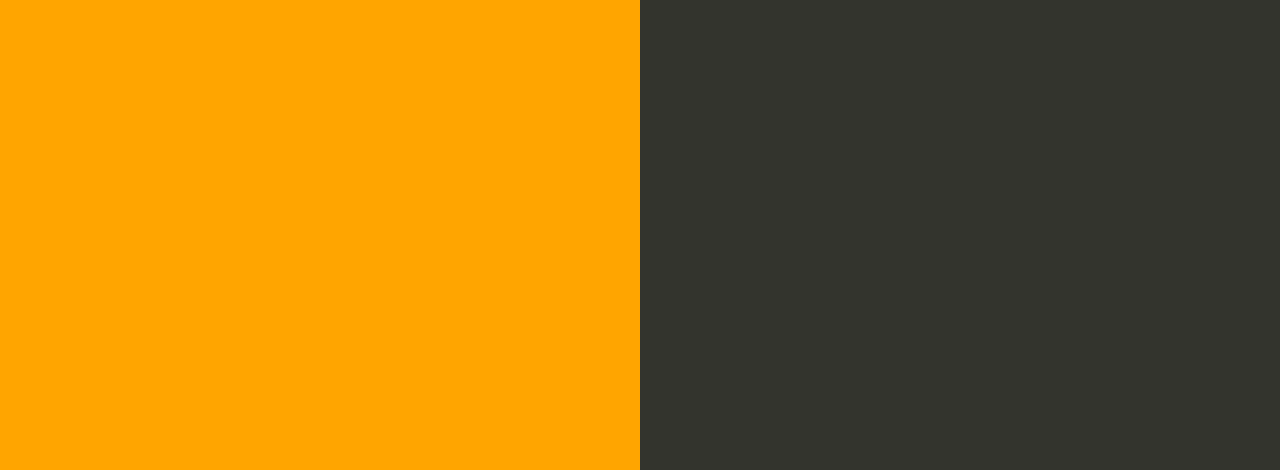
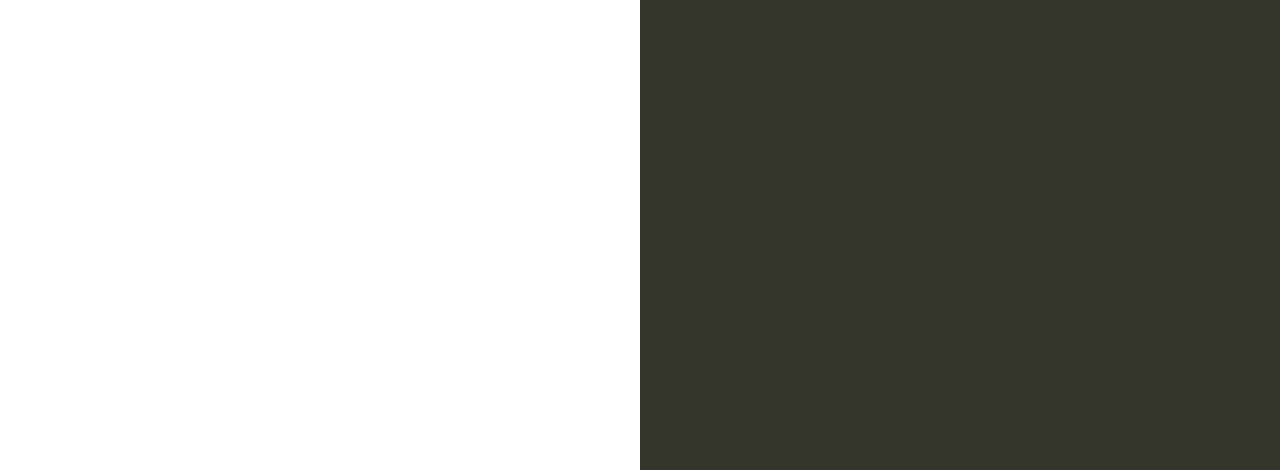
Before and after one commit to pyvivid/my-nodejs-app, a website: page index.html in a window 1280 px wide. Shown: the part 330-800 px from the top of the page. Drawn offline with Linux system fonts and the light colour scheme.

Commit message:
Update index.html

```diff
--- a/index.html
+++ b/index.html
@@ -35,7 +35,7 @@
 
         text-align: right;
         padding-top: 11em;
-        background-color: orange;
+        background-color:;
 
       }
       .textColumn p {
```
